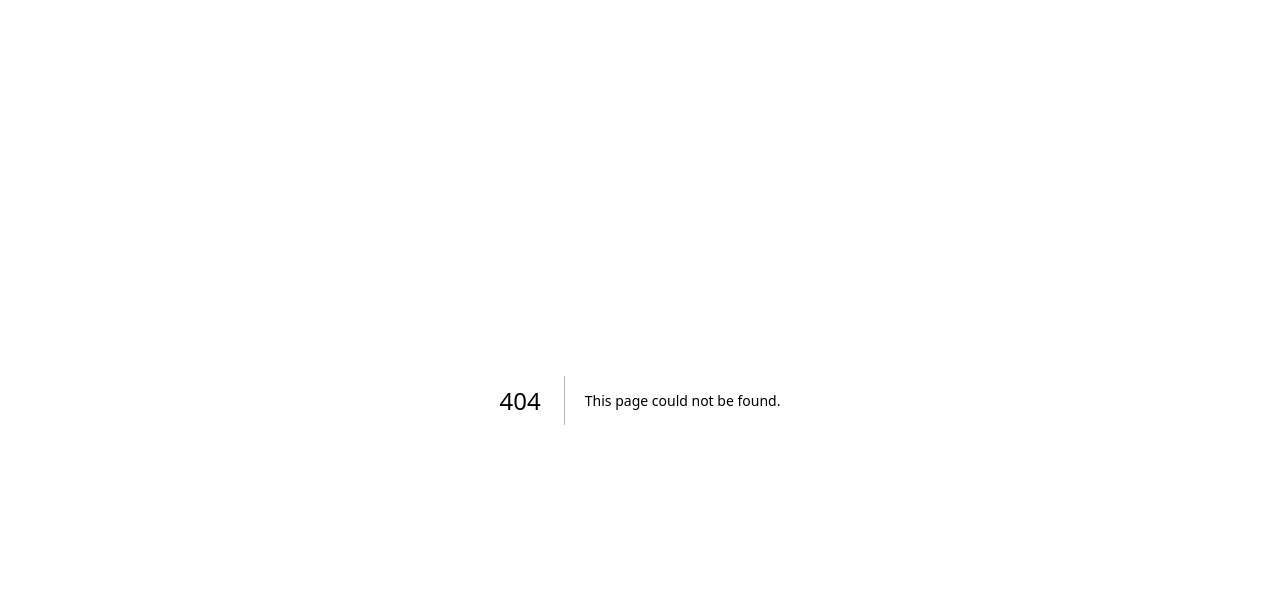
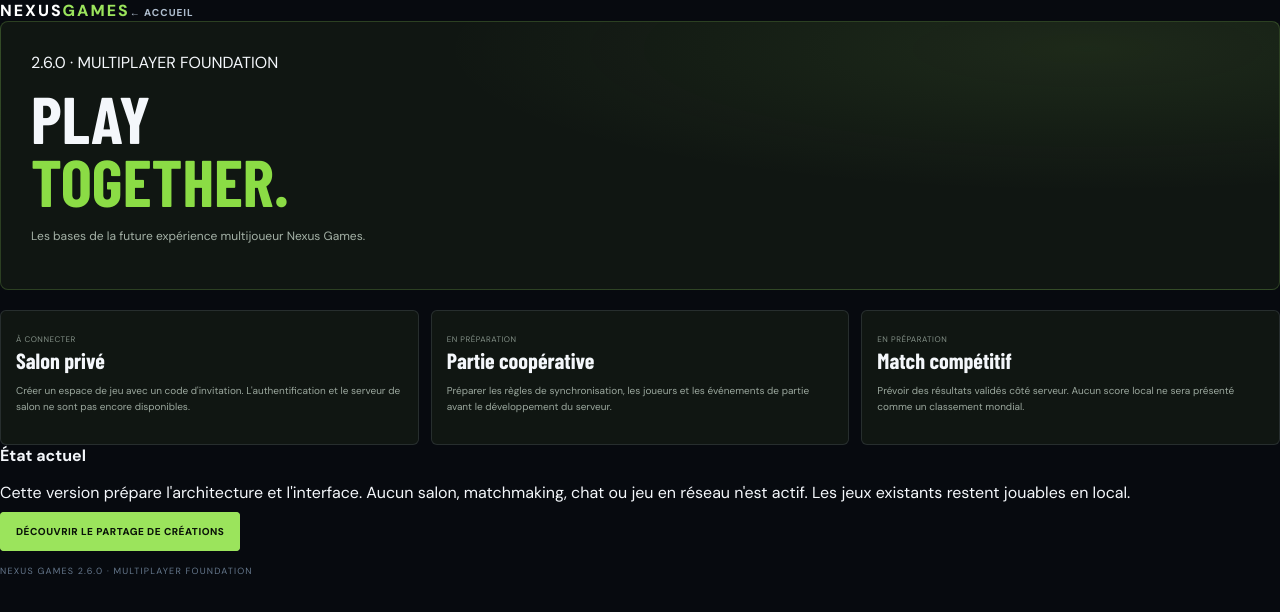
Before and after one commit to jeanlafon12180-ops/nexus-games, a Next.js app: page /multiplayer in a window 1280 px wide. Before the commit this address had no page. Shown: the top 612 px of the page. Built offline with nearby package versions, Linux system fonts and the light colour scheme; a web font is replaced by a local one.

Commit message:
feat(2.6): add community sharing and multiplayer foundation

```diff
--- /dev/null
+++ b/src/app/multiplayer/page.tsx
@@ -0,0 +1,17 @@
+import Link from "next/link";
+
+const modes = [
+  { title: "Salon privé", status: "À CONNECTER", detail: "Créer un espace de jeu avec un code d'invitation. L'authentification et le serveur de salon ne sont pas encore disponibles." },
+  { title: "Partie coopérative", status: "EN PRÉPARATION", detail: "Préparer les règles de synchronisation, les joueurs et les événements de partie avant le développement du serveur." },
+  { title: "Match compétitif", status: "EN PRÉPARATION", detail: "Prévoir des résultats validés côté serveur. Aucun score local ne sera présenté comme un classement mondial." }
+];
+
+export default function MultiplayerPage() {
+  return <main className="community-foundation">
+    <header><Link href="/" className="evo-brand">NEXUS<span>GAMES</span></Link><Link href="/" className="evo-back">← ACCUEIL</Link></header>
+    <section className="community-hero"><span>2.6.0 · MULTIPLAYER FOUNDATION</span><h1>PLAY<br/><em>TOGETHER.</em></h1><p>Les bases de la future expérience multijoueur Nexus Games.</p></section>
+    <section className="community-grid">{modes.map(mode => <article className="community-card" key={mode.title}><small>{mode.status}</small><h2>{mode.title}</h2><p>{mode.detail}</p></article>)}</section>
+    <section className="community-note"><b>État actuel</b><p>Cette version prépare l'architecture et l'interface. Aucun salon, matchmaking, chat ou jeu en réseau n'est actif. Les jeux existants restent jouables en local.</p><Link href="/community-share" className="evo-primary">DÉCOUVRIR LE PARTAGE DE CRÉATIONS</Link></section>
+    <footer className="evo-footer">NEXUS GAMES 2.6.0 · MULTIPLAYER FOUNDATION</footer>
+  </main>;
+}
```
